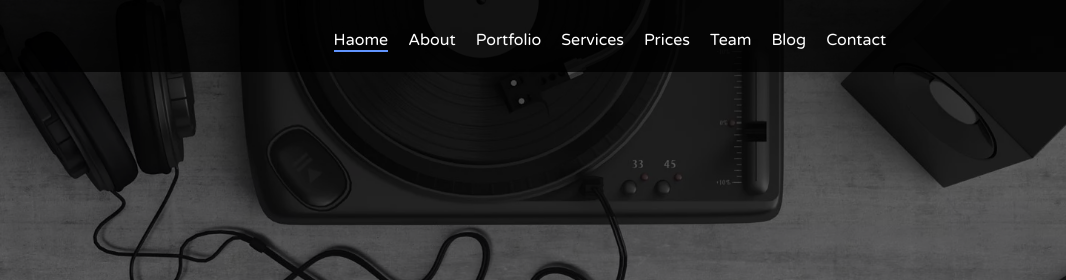
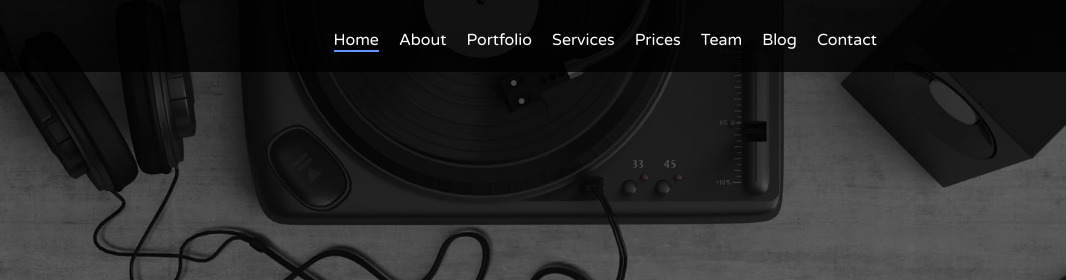
Before and after one commit to az1zz/creative_agency, a plain HTML site: page index.html in a window 1280 px wide. Shown: the top 280 px of the page, 214-1280 px from the left. Drawn offline with Linux system fonts and the light colour scheme; files whose address does not match are found by name.

Commit message:
Update index.html

```diff
--- a/index.html
+++ b/index.html
@@ -44,7 +44,7 @@
                         <img src="images\logo-alt.png" alt="Logo" draggable="false">
                     </div>
                     <ul class="navbar float-left">
-                        <li class="float-left"> <a href="#" class="active block">Haome</a> </li>
+                        <li class="float-left"> <a href="#" class="active block">Home</a> </li>
                         <li class="float-left"> <a href="#" class="block">About</a> </li>
                         <li class="float-left"> <a href="#" class="block">Portfolio</a> </li>
                         <li class="float-left"> <a href="#" class="block">Services</a> </li>
```
